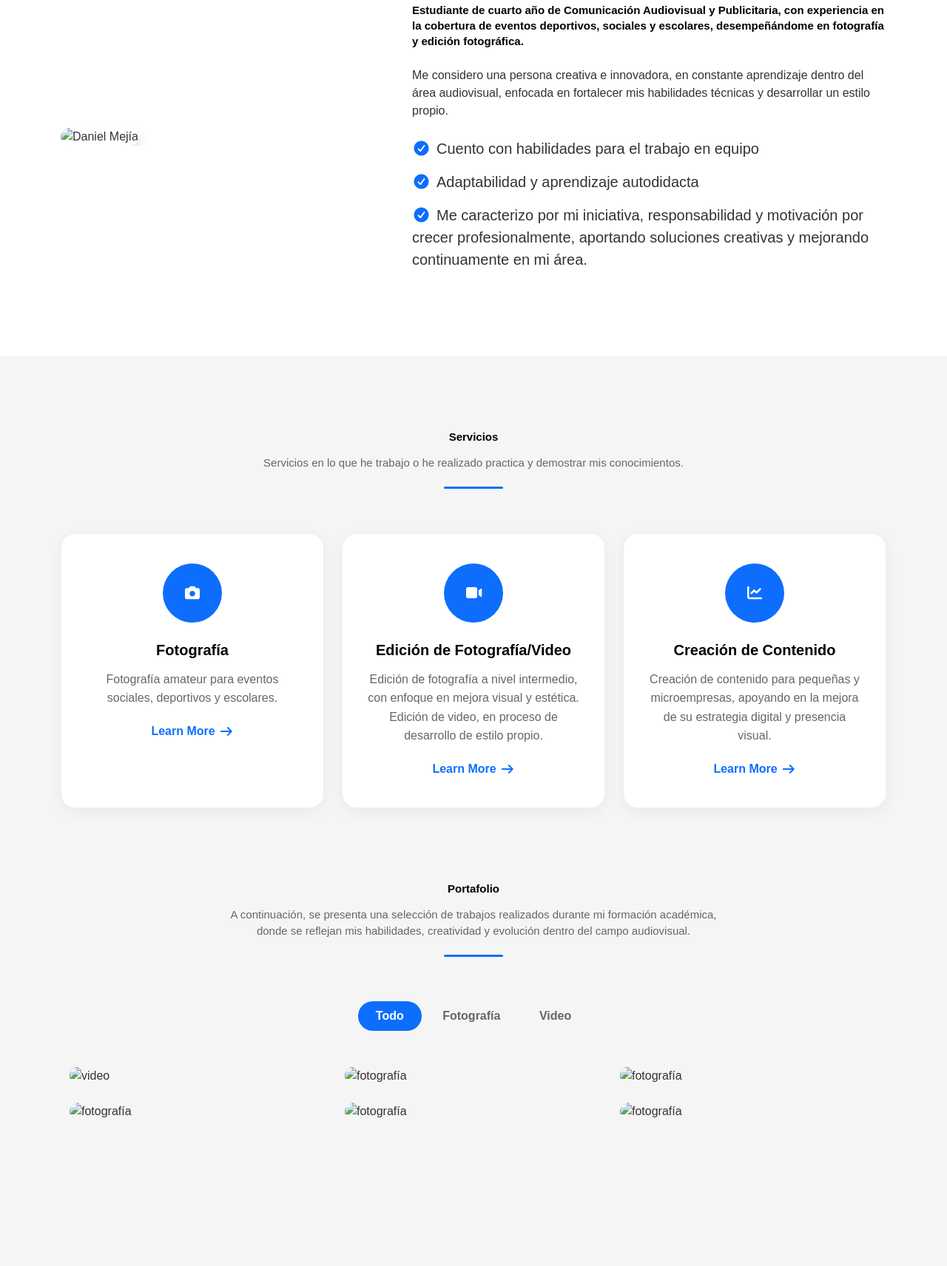
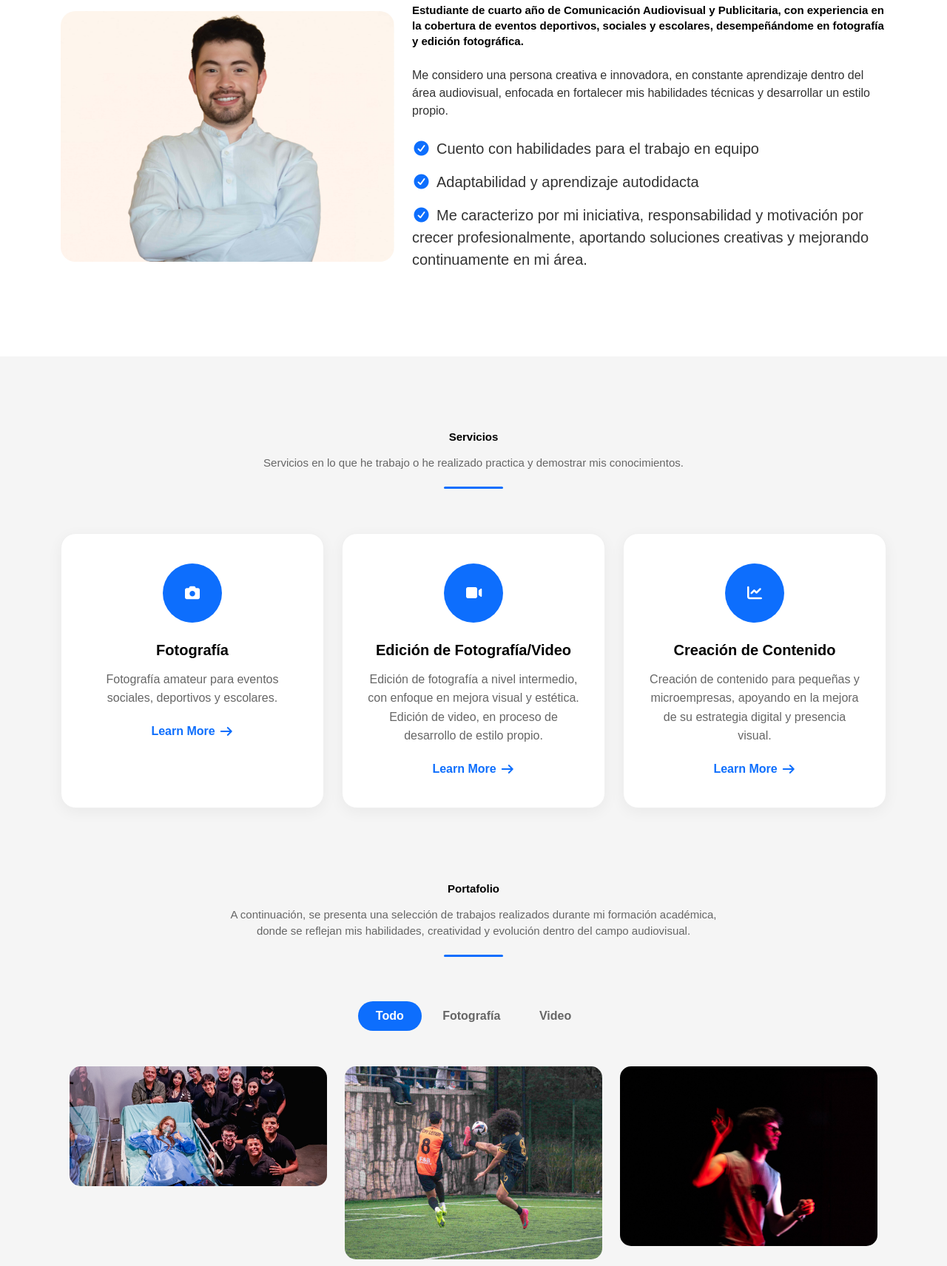
Before and after one commit to danimeji02-collab/danimeji02-collab.portafolio.github.io, a plain HTML site: page index.html in a window 1280 px wide. Shown: the part 1074-2786 px from the top of the page at 74% size. Drawn offline with nearby package versions, Linux system fonts and the light colour scheme; a web font is replaced by a local one.

Commit message:
Update index.html

```diff
--- a/index.html
+++ b/index.html
@@ -53,7 +53,7 @@
             <div class="carousel-inner">
                 <div class="carousel-item active">
                     <div class="hero-bg" style="background-image: linear-gradient(135deg, #667eea 0%, #764ba2 100%);">
-						<img src="Portafolio/img/Daniel Mejía.jpeg" alt="Daniel Mejía" class="img-fluid">
+						<img src="/img/Daniel Mejía.jpeg" alt="Daniel Mejía" class="img-fluid">
 					</div>
                     <div class="container h-100">
                         <div class="row h-100 align-items-center">
@@ -67,7 +67,7 @@
                 </div>
                 <div class="carousel-item">
                     <div class="hero-bg" style="background-image: linear-gradient(135deg, #f093fb 0%, #f5576c 100%);">
-						<img src="Portafolio/img/img 2.jpeg" alt="portada img" class="img-fluid">
+						<img src="/img/img 2.jpeg" alt="portada img" class="img-fluid">
 					</div>
                     <div class="container h-100">
                         <div class="row h-100 align-items-center">
@@ -101,7 +101,7 @@
             <div class="row align-items-center">
                 <div class="col-lg-5">
                     <figure class="about-img">
-                        <img src="Portafolio/img/IMG_5659.jpg" alt="Daniel Mejía" class="img-fluid rounded-4 shadow">
+                        <img src="/img/IMG_5659.jpg" alt="Daniel Mejía" class="img-fluid rounded-4 shadow">
                     </figure>
                 </div>
                 <div class="col-lg-7">
@@ -183,7 +183,7 @@
 
                 <div class="col-lg-4 col-md-6 col-12 portfolio-item app">
                     <figure class="portfolio-figure">
-                            <img src="Portafolio/img/El último abrazo.jpeg" alt="video" class="img-fluid">
+                            <img src="/img/El último abrazo.jpeg" alt="video" class="img-fluid">
                             <div class="portfolio-overlay">
                                 <div class="portfolio-info">
                                     <h4>Después del Último Abrazo</h4>
@@ -197,7 +197,7 @@
                 <!-- Portfolio Item 2 - Product -->
                 <div class="col-lg-4 col-md-6 col-12 portfolio-item product">
                     <figure class="portfolio-figure">
-                            <img src="Portafolio/img/IMG_4425.jpg" alt="fotografía" class="img-fluid">
+                            <img src="/img/IMG_4425.jpg" alt="fotografía" class="img-fluid">
                             <div class="portfolio-overlay">
                                 <div class="portfolio-info">
                                     <h4>Foto Deportiva</h4>
@@ -210,7 +210,7 @@
                 <!-- Portfolio Item 3 - Branding -->
                 <div class="col-lg-4 col-md-6 col-12 portfolio-item branding">
                     <figure class="portfolio-figure">
-                            <img src="Portafolio/img/IMG_0218.jpg" alt="fotografía" class="img-fluid">
+                            <img src="/img/IMG_0218.jpg" alt="fotografía" class="img-fluid">
                             <div class="portfolio-overlay">
                                 <div class="portfolio-info">
                                     <h4>Foto Social</h4>
@@ -223,7 +223,7 @@
                 <!-- Portfolio Item 4 - Books -->
                 <div class="col-lg-4 col-md-6 col-12 portfolio-item books">
                     <figure class="portfolio-figure">
-                            <img src="Portafolio/img/IMG_3622.jpg" alt="fotografía" class="img-fluid">
+                            <img src="/img/IMG_3622.jpg" alt="fotografía" class="img-fluid">
                             <div class="portfolio-overlay">
                                 <div class="portfolio-info">
                                     <h4>Foto Retrato</h4>
@@ -236,7 +236,7 @@
                 <!-- Portfolio Item 5 - App -->
                 <div class="col-lg-4 col-md-6 col-12 portfolio-item app">
                     <figure class="portfolio-figure">
-                            <img src="Portafolio/img/DSCF1163 (1).jpg" alt="fotografía" class="img-fluid">
+                            <img src="/img/DSCF1163 (1).jpg" alt="fotografía" class="img-fluid">
                             <div class="portfolio-overlay">
                                 <div class="portfolio-info">
                                     <h4>Foto Social</h4>
@@ -249,7 +249,7 @@
                 <!-- Portfolio Item 6 - Branding -->
                 <div class="col-lg-4 col-md-6 col-12 portfolio-item branding">
                     <figure class="portfolio-figure">
-                            <img src="Portafolio/img/IMG_2064.jpg" alt="fotografía" class="img-fluid">
+                            <img src="/img/IMG_2064.jpg" alt="fotografía" class="img-fluid">
                             <div class="portfolio-overlay">
                                 <div class="portfolio-info">
                                     <h4>Foto Deportiva</h4>
@@ -337,8 +337,8 @@
 
 
 
-<script src="Portafolio/js/jquery.min.js"></script>
-<script src="Portafolio/js/bootstrap.min.js"></script>
+<script src="/js/jquery.min.js"></script>
+<script src="/js/bootstrap.min.js"></script>
 
 </body>
 </html>
```
